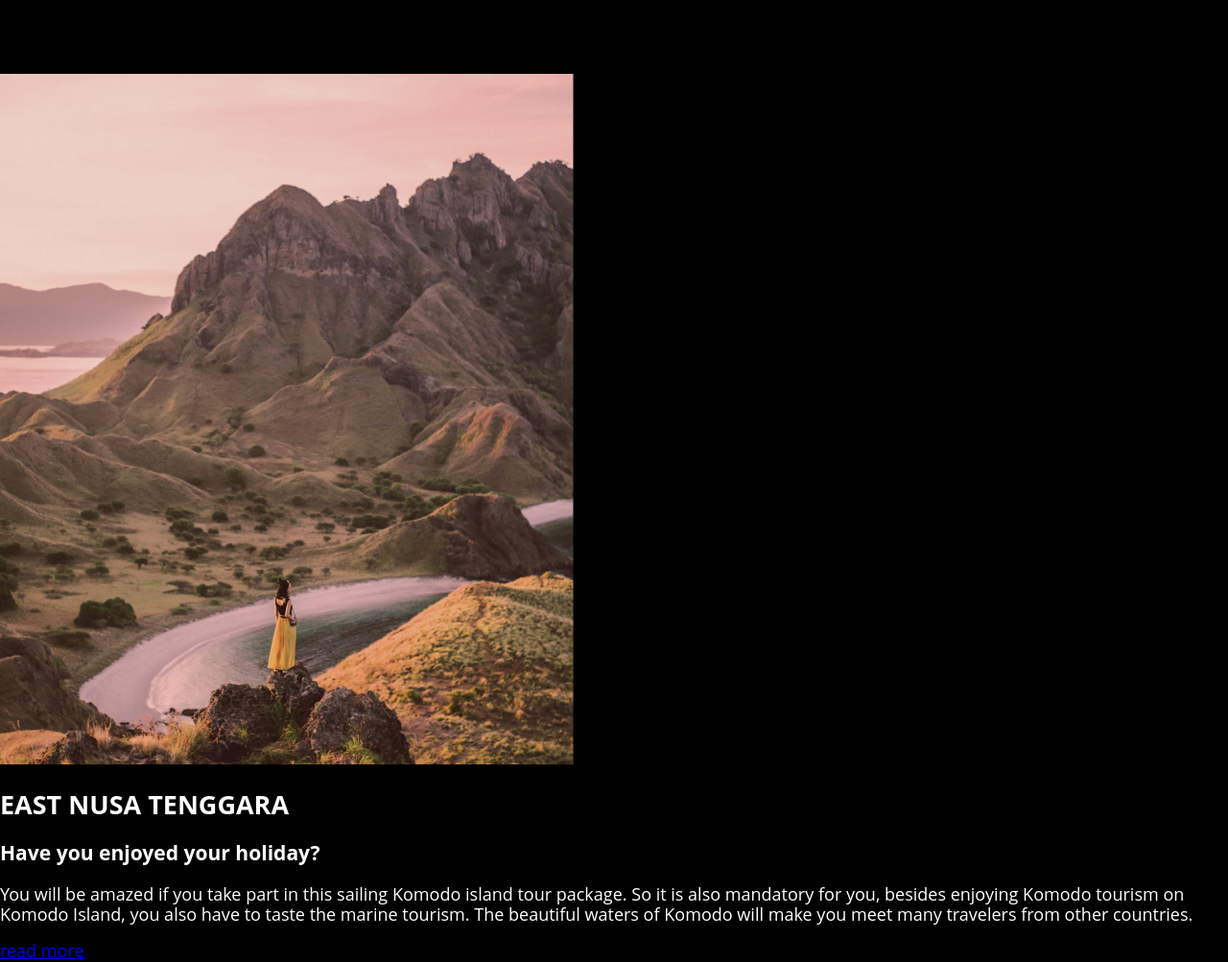
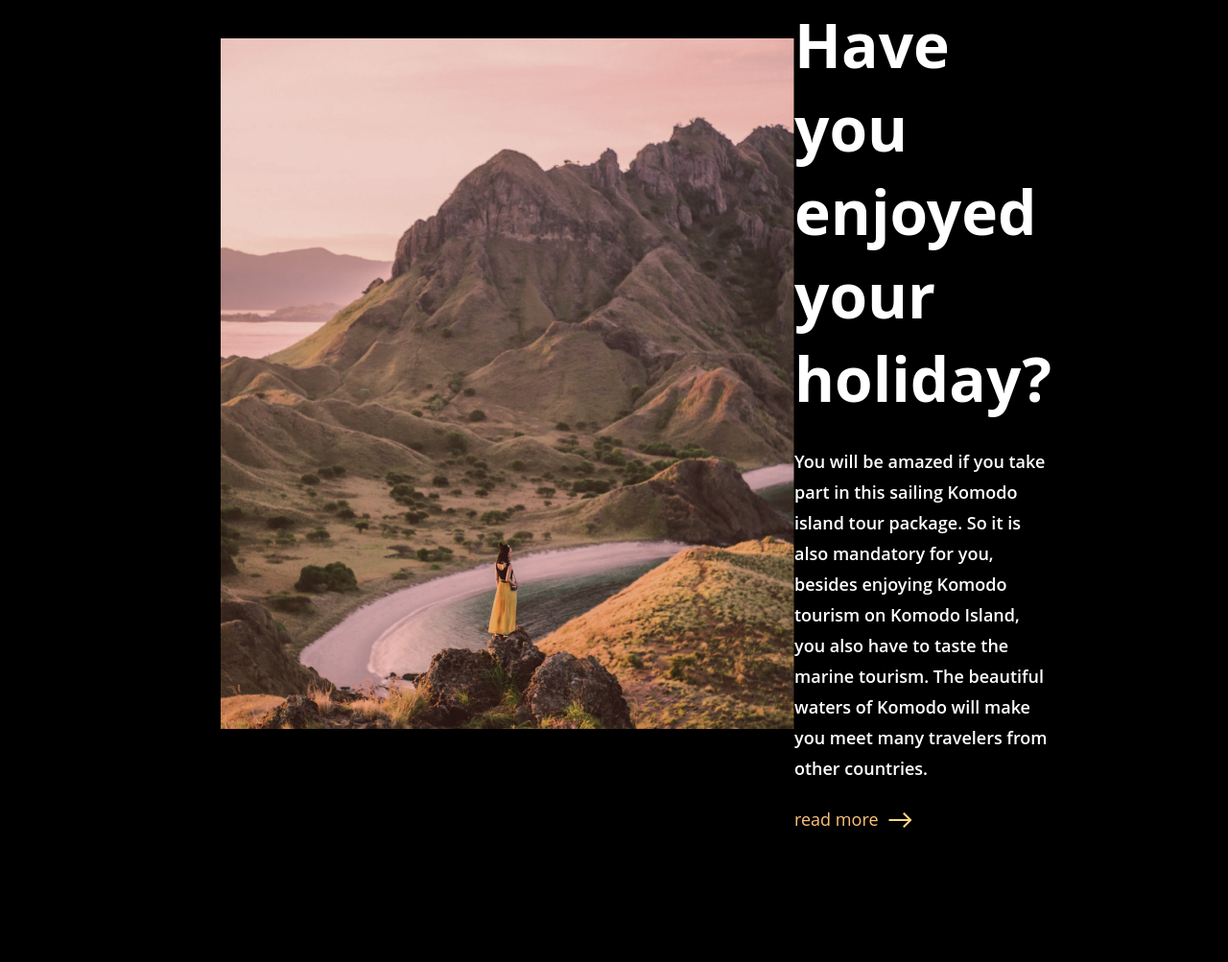
Before and after one commit to AKMav/QWERy, a website built with webpack: page src/index.html in a window 1280 px wide. Shown: the part 1498-2501 px from the top of the page at 96% size. After the commit the page ends 2364 px from the top, so only its background shows below. Built offline with nearby package versions, Linux system fonts and the light colour scheme; files whose address does not match are found by name.

Commit message:
feat: add info-block

```diff
--- a/package.json
+++ b/package.json
@@ -20,6 +20,7 @@
     "html-loader": "^4.2.0",
     "html-webpack-plugin": "^5.5.0",
     "node-sass": "^8.0.0",
+    "sass": "^1.58.0",
     "sass-loader": "^13.2.0",
     "style-loader": "^3.3.1",
     "webpack": "^5.75.0",
--- a/src/index.html
+++ b/src/index.html
@@ -51,7 +51,7 @@
               alt="arrow down icon" />
           </a>
         </div>
-        <div class="social-links">
+        <div class="social-links first-page__social-links">
           <span class="social-links__item">Follow us</span>
           <img
             width="24"
@@ -78,17 +78,28 @@
       <div class="post">
         <img
           src="./assets/images/nusa.png"
-          alt="landscape image of East Nusa Tenggara" />
+          alt="landscape image of East Nusa Tenggara"
+          class="post__image" />
         <section class="content">
           <h2 class="content__title">EAST NUSA TENGGARA</h2>
-          <h3 class="content__subtitle">Have you enjoyed your holiday?</h3>
-          <p>
+          <h3 class="content__subtitle">
+            Have you <br />
+            enjoyed your holiday?
+          </h3>
+          <p class="content__text">
             You will be amazed if you take part in this sailing Komodo island tour
             package. So it is also mandatory for you, besides enjoying Komodo tourism on
             Komodo Island, you also have to taste the marine tourism. The beautiful waters
             of Komodo will make you meet many travelers from other countries.
           </p>
-          <a href="#">read more</a>
+          <a
+            href="#"
+            class="content__link"
+            >read more
+            <img
+              src="./assets/icons/arrow_right.svg"
+              alt="arrow down icon" />
+          </a>
         </section>
       </div>
     </div>
--- a/src/styles/first-page.scss
+++ b/src/styles/first-page.scss
@@ -2,16 +2,18 @@
 
 .first-page {
   width: 100%;
-  height: 1575px;
+  height: 1573px;
   background: url("../assets/images/main.png");
-  background-position: center;
+  background-position: top center;
   background-repeat: no-repeat;
-  background-size: cover;
+  background-size: contain;
   &__container {
     padding: 64px 84px;
     position: relative;
 
     .header {
+      margin: 0 auto;
+      max-width: 1750px;
       display: flex;
       justify-content: space-between;
       align-items: center;
@@ -136,13 +138,9 @@
     }
 
     .social-links {
-      position: absolute;
       display: flex;
       justify-content: space-between;
       align-items: center;
-      top: 460px;
-      left: -20px;
-      transform: rotate(90deg);
 
       &__item {
         font-style: normal;
@@ -158,4 +156,10 @@
       }
     }
   }
+  &__social-links {
+    position: absolute;
+    top: 460px;
+    left: -20px;
+    transform: rotate(90deg);
+  }
 }
--- /dev/null
+++ b/src/styles/info-block.scss
@@ -0,0 +1,41 @@
+@import "./variables.scss";
+
+.post {
+  display: flex;
+  align-items: center;
+  justify-content: space-between;
+
+  .content {
+    max-width: 632px;
+    * {
+      margin: 0;
+      padding: 0;
+    }
+
+    &__title {
+      @extend %content-title;
+      margin-bottom: 27px;
+    }
+    &__subtitle {
+      font-weight: 700;
+      font-size: 64px;
+      line-height: 87px;
+      margin-bottom: 27px;
+    }
+    &__text {
+      font-weight: 600;
+      font-size: 18px;
+      line-height: 32px;
+      margin-bottom: 27px;
+    }
+    &__link {
+      display: flex;
+      align-items: center;
+      text-decoration: none;
+      color: $color-primary2;
+      img {
+        margin-left: 10px;
+      }
+    }
+  }
+}
--- a/src/styles/main.scss
+++ b/src/styles/main.scss
@@ -1,9 +1,16 @@
 @import "variables.scss";
 @import "first-page.scss";
+@import "info-block.scss";
 
 body {
+  max-width: 100vw;
   background-color: $color-black;
   color: $color-primary;
   font-size: $fs-m;
   font-family: $font-family, sans-serif;
 }
+
+.container {
+  margin-top: -140px;
+  padding: 0 230px;
+}
```
Also changed, not shown: src/assets/icons/arrow_right.svg (added).
